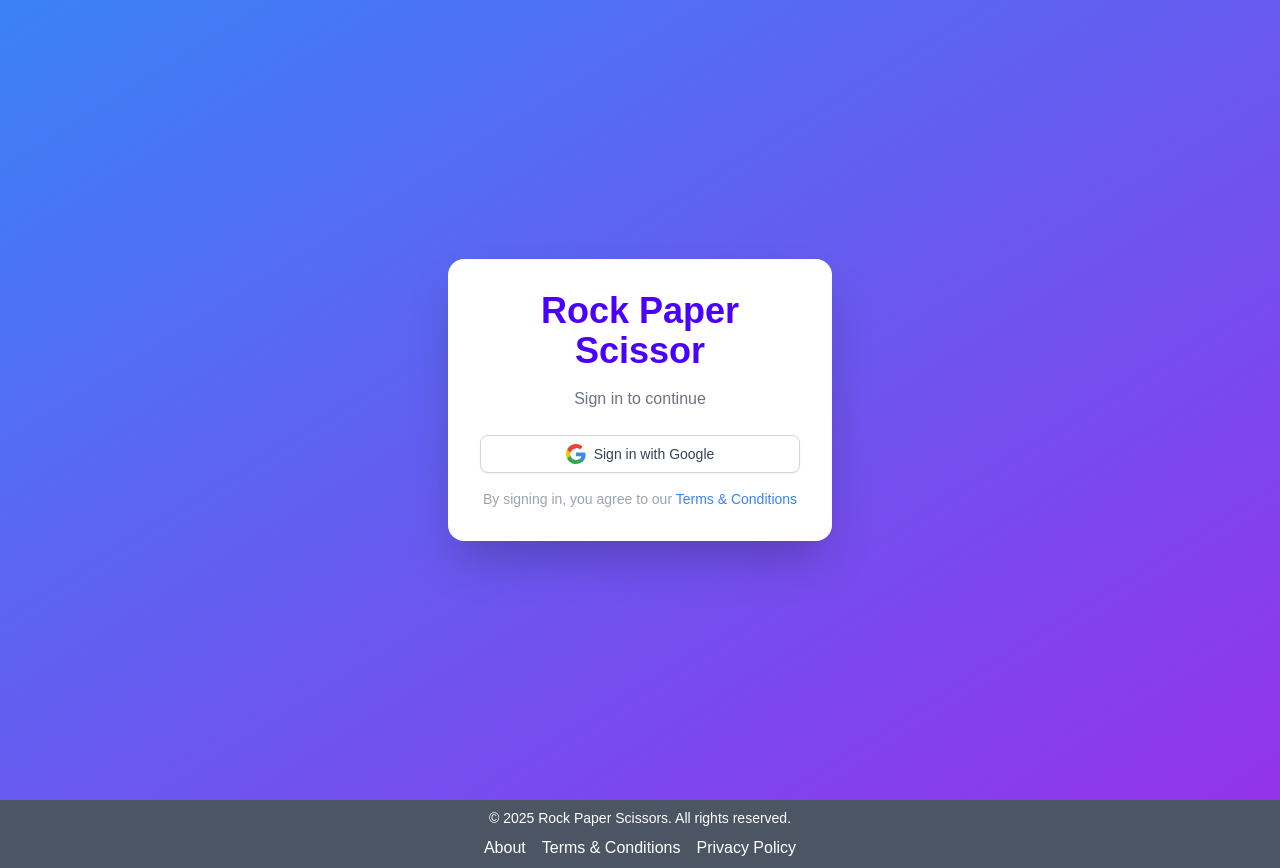
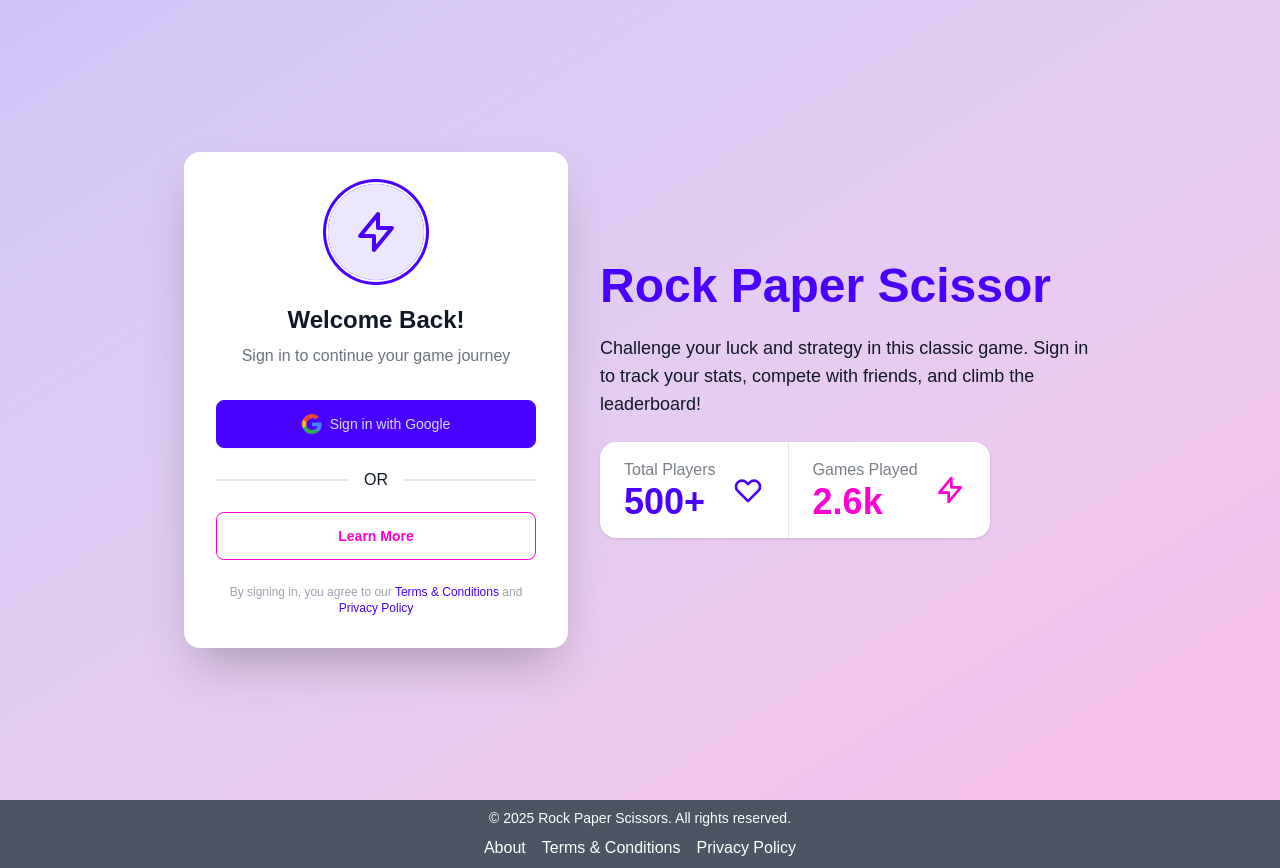
Before and after one commit to Aditya201514049/rock_paper_scissor_game, a Next.js app: page /signin in a window 1280 px wide. Built offline with nearby package versions, Linux system fonts and the light colour scheme; no server answers.

Commit message:
Revamp SignInPage layout and styling; enhance user experience with new hero section, player stats display, and improved Google SignIn button design

```diff
--- a/app/signin/page.jsx
+++ b/app/signin/page.jsx
@@ -1,10 +1,10 @@
-
 'use client';
 
 import { useEffect } from 'react';
 import { useRouter } from 'next/navigation';
 import { auth } from '@/lib/firebase';
 import GoogleSignIn from '@/components/GoogleSignIn';
+import Image from 'next/image';
 
 const SignInPage = () => {
   const router = useRouter();
@@ -19,17 +19,63 @@ const SignInPage = () => {
   }, [router]);
 
   return (
-    <div className="flex items-center justify-center min-h-screen bg-gradient-to-br from-blue-500 to-purple-600">
-      <div className="card w-96 bg-base-100 shadow-2xl p-8 transform transition duration-300 hover:scale-105">
-        <h1 className="text-4xl font-bold text-center text-primary mb-4">Rock Paper Scissor</h1>
-        <p className="text-center text-gray-500 mb-6">Sign in to continue</p>
-        <GoogleSignIn />
-        <p className="text-center text-gray-400 text-sm mt-4">
-          By signing in, you agree to our{' '}
-          <a href="#" className="text-blue-500 hover:underline">
-            Terms & Conditions
-          </a>
-        </p>
+    <div className="hero min-h-screen bg-base-200 bg-gradient-to-br from-primary/20 to-secondary/20">
+      <div className="hero-content flex-col lg:flex-row-reverse gap-8 max-w-5xl">
+        <div className="text-center lg:text-left lg:w-1/2">
+          <h1 className="text-5xl font-bold text-primary">Rock Paper Scissor</h1>
+          <p className="py-6 text-lg">
+            Challenge your luck and strategy in this classic game. Sign in to track your stats,
+            compete with friends, and climb the leaderboard!
+          </p>
+          <div className="stats shadow bg-base-100">
+            <div className="stat">
+              <div className="stat-figure text-primary">
+                <svg xmlns="http://www.w3.org/2000/svg" fill="none" viewBox="0 0 24 24" className="inline-block w-8 h-8 stroke-current"><path strokeLinecap="round" strokeLinejoin="round" strokeWidth="2" d="M4.318 6.318a4.5 4.5 0 000 6.364L12 20.364l7.682-7.682a4.5 4.5 0 00-6.364-6.364L12 7.636l-1.318-1.318a4.5 4.5 0 00-6.364 0z"></path></svg>
+              </div>
+              <div className="stat-title">Total Players</div>
+              <div className="stat-value text-primary">500+</div>
+            </div>
+            <div className="stat">
+              <div className="stat-figure text-secondary">
+                <svg xmlns="http://www.w3.org/2000/svg" fill="none" viewBox="0 0 24 24" className="inline-block w-8 h-8 stroke-current"><path strokeLinecap="round" strokeLinejoin="round" strokeWidth="2" d="M13 10V3L4 14h7v7l9-11h-7z"></path></svg>
+              </div>
+              <div className="stat-title">Games Played</div>
+              <div className="stat-value text-secondary">2.6k</div>
+            </div>
+          </div>
+        </div>
+        <div className="card flex-shrink-0 w-full max-w-sm shadow-2xl bg-base-100 lg:w-1/2">
+          <div className="card-body">
+            <div className="flex justify-center mb-4">
+              <div className="avatar">
+                <div className="w-24 rounded-full ring ring-primary ring-offset-base-100 ring-offset-2">
+                  <div className="flex items-center justify-center bg-primary/10 h-full">
+                    <svg xmlns="http://www.w3.org/2000/svg" fill="none" viewBox="0 0 24 24" className="w-12 h-12 stroke-primary">
+                      <path strokeLinecap="round" strokeLinejoin="round" strokeWidth="2" d="M13 10V3L4 14h7v7l9-11h-7z"></path>
+                    </svg>
+                  </div>
+                </div>
+              </div>
+            </div>
+            <h2 className="card-title text-2xl font-bold text-center mx-auto">Welcome Back!</h2>
+            <p className="text-center text-gray-500 mb-6">Sign in to continue your game journey</p>
+            <GoogleSignIn />
+            <div className="divider">OR</div>
+            <button className="btn btn-outline btn-secondary" onClick={() => router.push('/about')}>
+              Learn More
+            </button>
+            <p className="text-center text-gray-400 text-xs mt-4">
+              By signing in, you agree to our{' '}
+              <a href="/terms" className="text-primary hover:underline">
+                Terms & Conditions
+              </a>{' '}
+              and{' '}
+              <a href="/privacy" className="text-primary hover:underline">
+                Privacy Policy
+              </a>
+            </p>
+          </div>
+        </div>
       </div>
     </div>
   );
--- a/components/GoogleSignIn.js
+++ b/components/GoogleSignIn.js
@@ -27,12 +27,12 @@ const GoogleSignIn = () => {
     <button
       onClick={handleSignIn}
       disabled={loading}
-      className="w-full flex items-center justify-center gap-2 py-2 px-4 bg-white text-gray-700 border border-gray-300 rounded-lg shadow-sm hover:bg-gray-50 focus:outline-none focus:ring-2 focus:ring-offset-2 focus:ring-blue-500 transition duration-300"
+      className="btn btn-primary w-full"
     >
       {loading ? (
-        <span>Loading...</span>
+        <span className="loading loading-spinner loading-md"></span>
       ) : (
-        <>
+        <div className="flex items-center justify-center gap-2">
           <svg className="w-5 h-5" viewBox="0 0 48 48">
             <path
               fill="#4285F4"
@@ -52,7 +52,7 @@ const GoogleSignIn = () => {
             />
           </svg>
           <span className="text-sm font-medium">Sign in with Google</span>
-        </>
+        </div>
       )}
     </button>
   );
```
